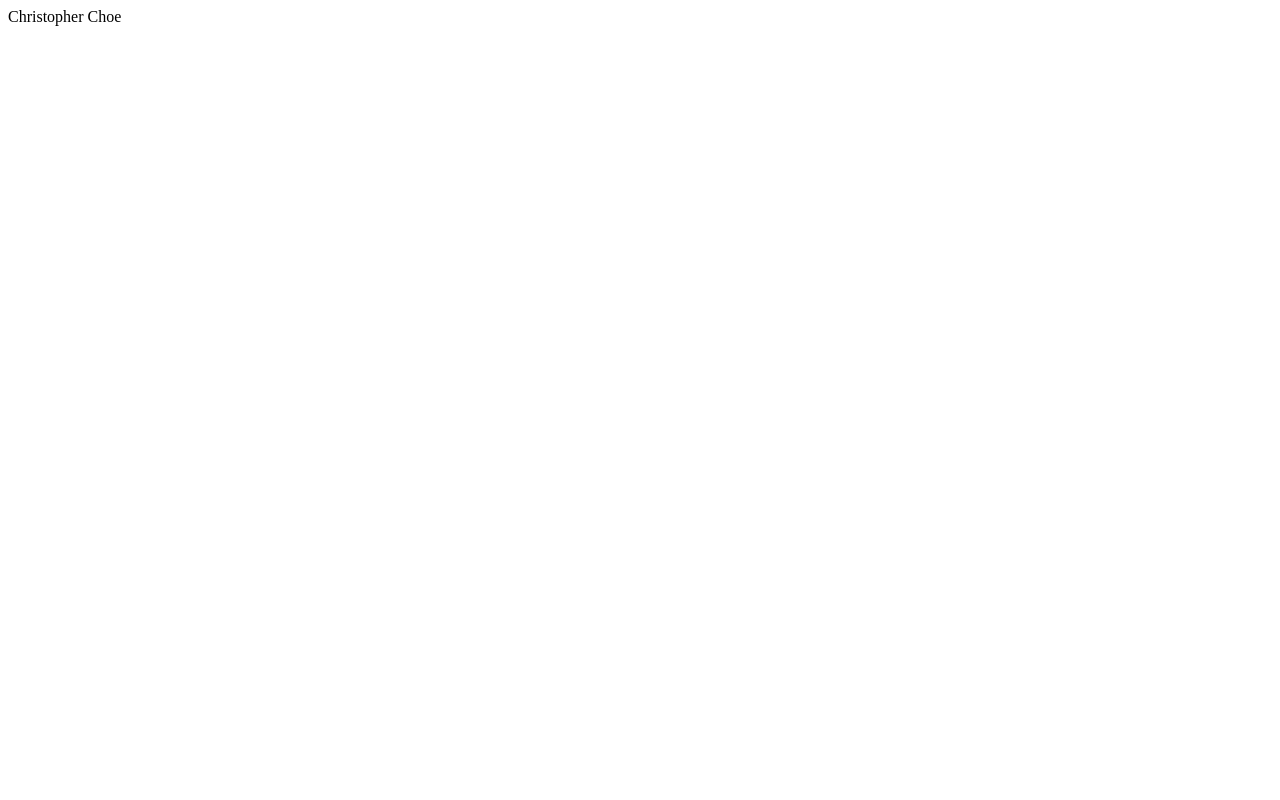
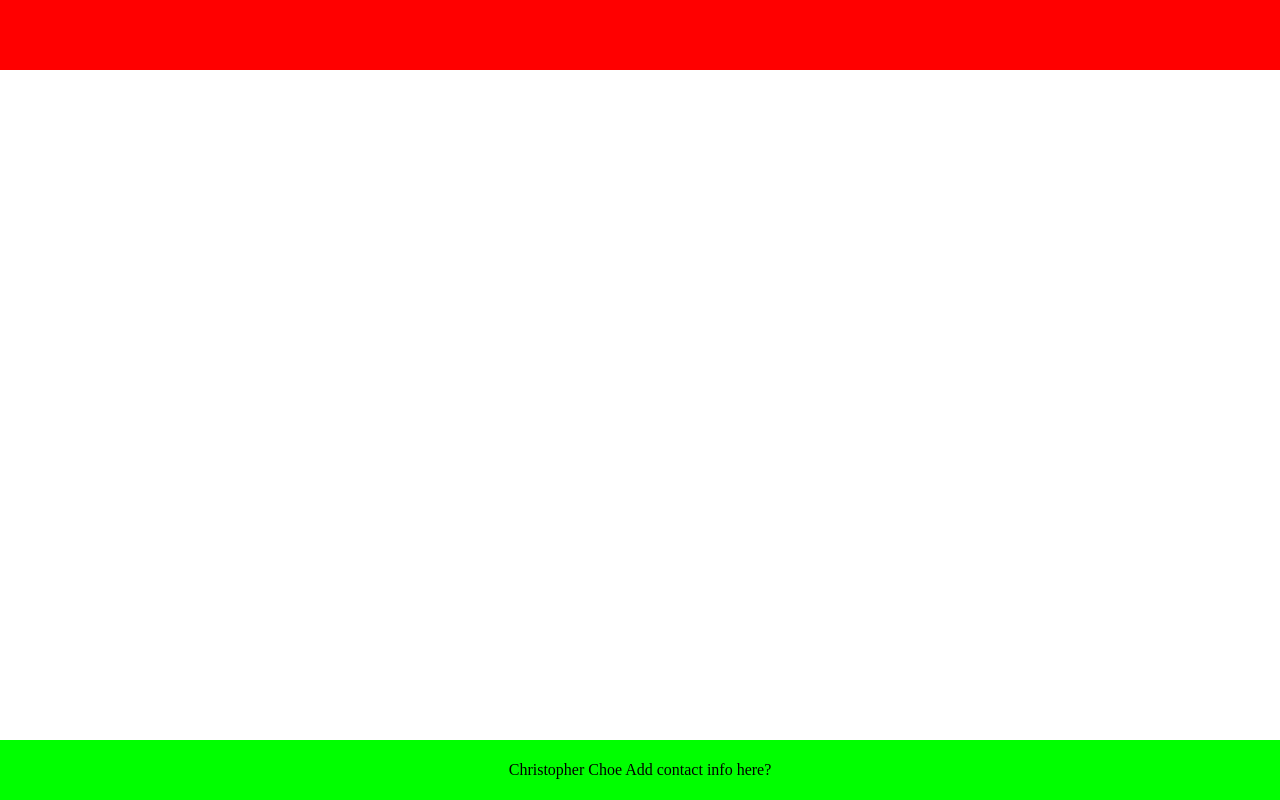
Before and after one commit to christopherchoe/christopherchoe.github.io, a plain HTML site: page index.html in a window 1280 px wide. Drawn offline with Linux system fonts and the light colour scheme.

Commit message:
testing more things out with basic html

```diff
--- a/index.html
+++ b/index.html
@@ -1 +1,46 @@
-Christopher Choe
+<!DOCTYPE html>
+<html lang="en">
+  <head>
+	<!-- HEAD -->
+	<meta charset="utf-8">
+	<meta name="viewport" content="width=device-width">
+	<title>Christopher Choe Personal Portfolio</title>
+
+	<!-- CSS styles -->
+	<style>
+	  body {
+	  margin: 0;
+	  padding: 0;
+	  }
+	  header {
+	  background-color: #FF0000;
+	  height: 70px;
+	  width: 100%;
+	  }
+	  footer {
+	  background-color: #00FF00;
+	  height: 60px;
+	  line-height: 60px;
+	  width: 100%;
+	  bottom: 0px;
+	  position: absolute;
+	  text-align: center;
+	  }
+	</style>
+  </head>
+
+  <!-- BODY -->
+  <body>
+
+	<!-- HEADER -->
+	<header>
+	</header>
+
+	<main></main>
+
+	<!-- FOOTER -->
+	<footer>
+	Christopher Choe Add contact info here?
+	</footer>
+  </body>
+</html>
```
